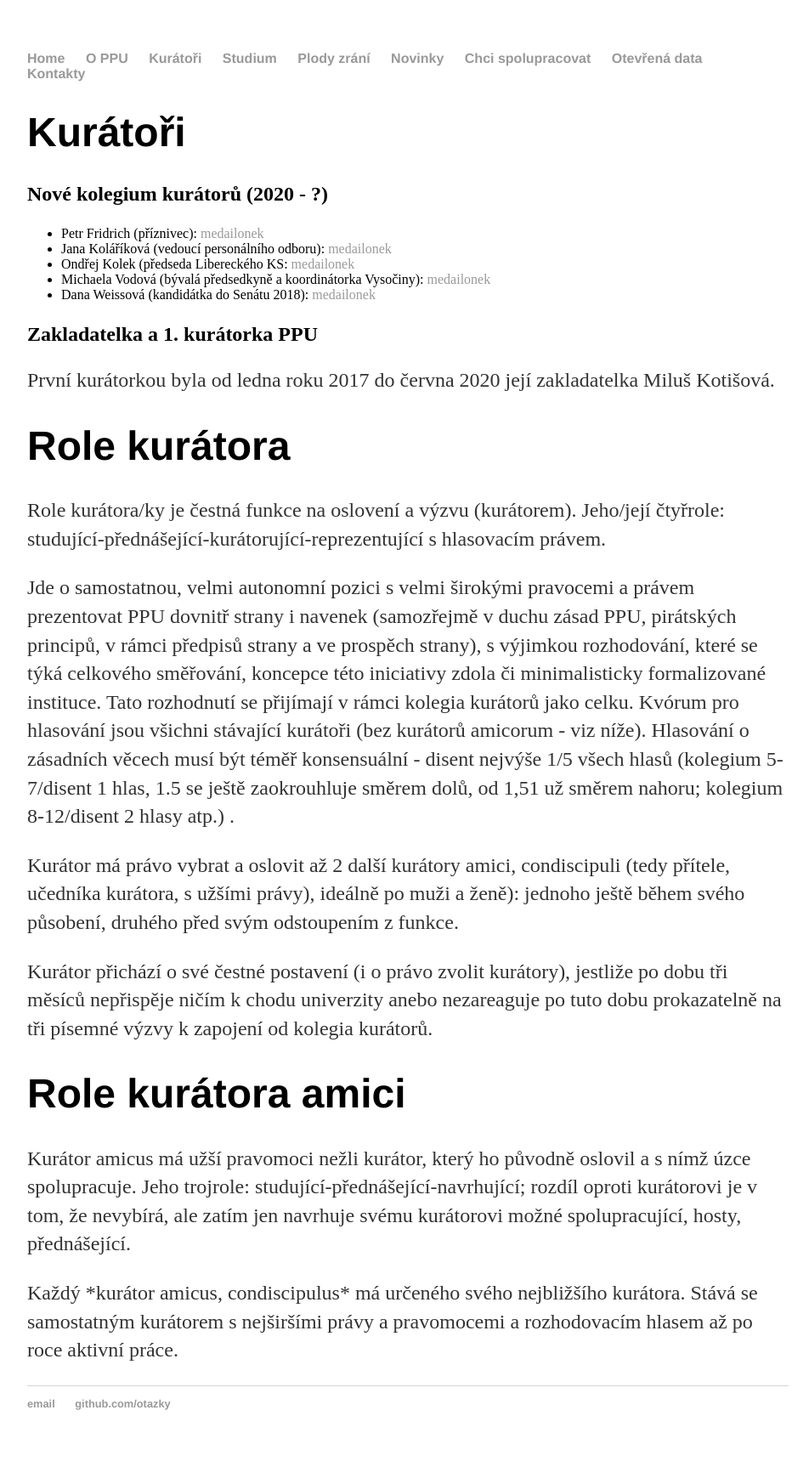
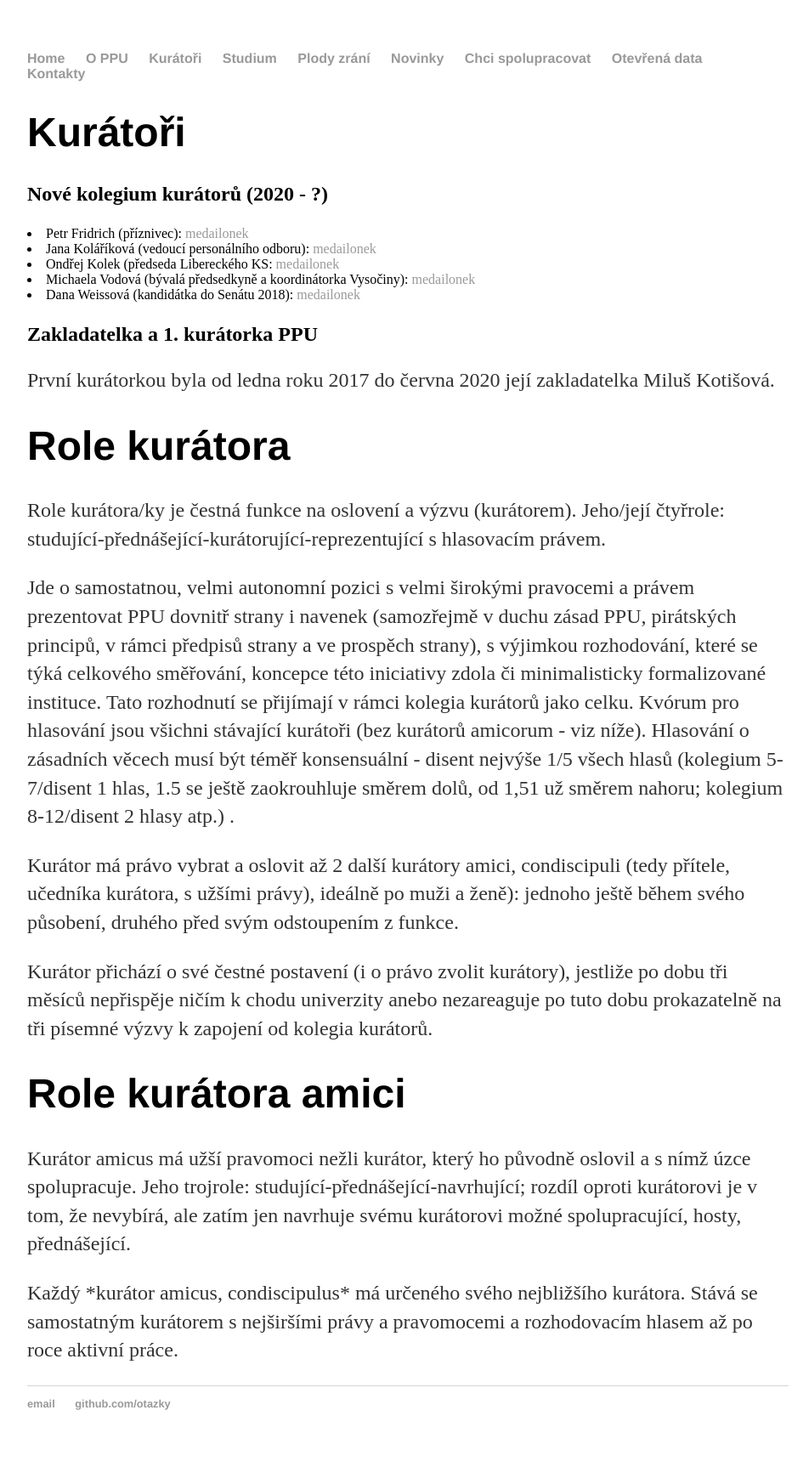
Before and after one commit to otazky/otazky.github.io, a Jekyll site: the page built from kuratori/index.html, in a window 1280 px wide. Shown: the whole page at 85% size, without its empty margins (160-1112 px from the left). Built offline with Jekyll 4.4.1, drawn with Linux system fonts in a browser that asks for light colours.

```diff
--- a/kuratori/index.html
+++ b/kuratori/index.html
@@ -8,13 +8,13 @@
 <div>
 
   <h2> Nové kolegium kurátorů (2020 - ?)</h2>
- <p> <ul>
+ <p>
     <li>Petr Fridrich (příznivec): <a href="https://www.smichologie.cz/o-ns">medailonek</a></li>
     <li>Jana Koláříková (vedoucí personálního odboru): <a href="https://lide.pirati.cz/personProfile/192/">medailonek</a> </li>
     <li>Ondřej Kolek (předseda Libereckého KS: <a href="https://wiki.pirati.cz/lide/ondrej_kolek">medailonek</a></li>
     <li>Michaela Vodová (bývalá předsedkyně a koordinátorka Vysočiny): <a href="https://lide.pirati.cz/personProfile/61/">medailonek</a></li>
     <li>Dana Weissová (kandidátka do Senátu 2018): <a href="https://lide.pirati.cz/personProfile/284/">medailonek</a></li>
-  </ul></p>
+  </p>
 
  <h2> Zakladatelka a 1. kurátorka PPU</h2>
 <p>První kurátorkou byla od ledna roku 2017 do června 2020 její zakladatelka Miluš Kotišová.</p>
```
